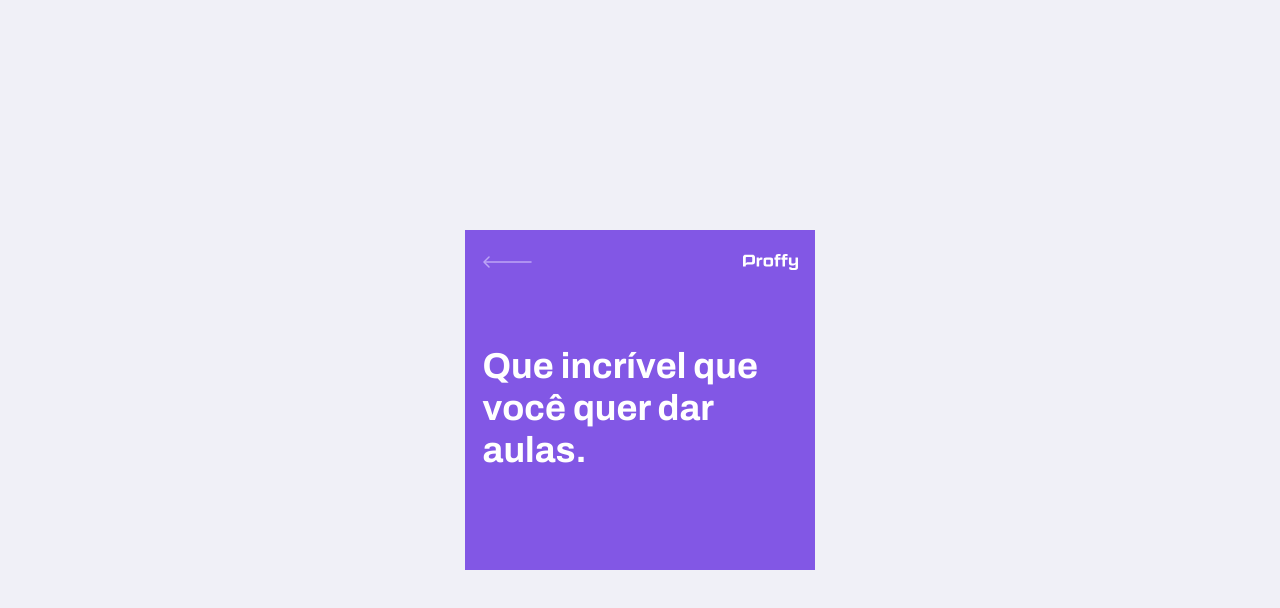
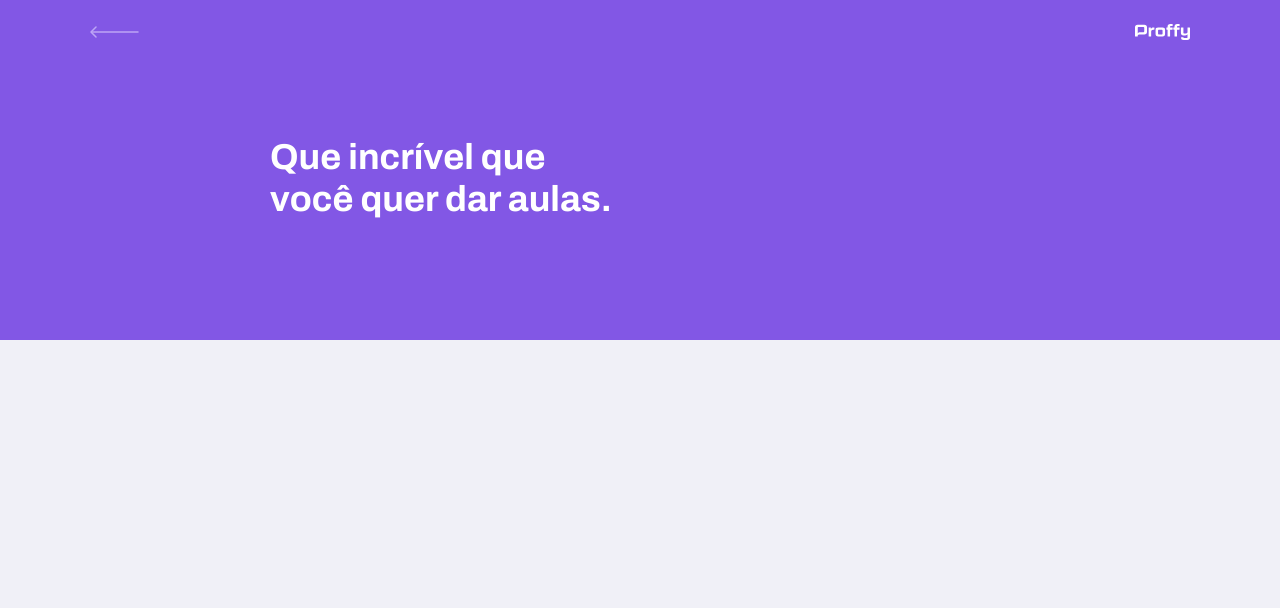
Before and after one commit to felipemjesus/proffy-web, a React (Create React App) app: page /give-classes in a window 1280 px wide. Shown: the top 608 px of the page. Built offline with nearby package versions, Linux system fonts and the light colour scheme.

Commit message:
Criando estilo para adequar o componente PageHeader

```diff
--- a/src/pages/TeacherForm/index.tsx
+++ b/src/pages/TeacherForm/index.tsx
@@ -2,9 +2,17 @@ import React from 'react';
 
 import PageHeader from '../../components/PageHeader';
 
+import './styles.css';
+
 function TeacherForm() {
   return (
-    <PageHeader title="Que incrível que você quer dar aulas." />
+    <div id="page-teacher-form" className="container">
+      <PageHeader title="Que incrível que você quer dar aulas." />
+
+      <main>
+
+      </main>
+    </div>
   );
 }
 
--- /dev/null
+++ b/src/pages/TeacherForm/styles.css
@@ -0,0 +1,21 @@
+#page-teacher-form {
+    width: 100vw;
+    height: 100vh;
+}
+
+#page-teacher-list main {
+    margin: 3.2rem auto;
+    width: 90%;
+}
+
+@media(min-width: 700px) {
+    #page-teacher-form {
+        max-width: 100%;
+    }
+
+    #page-teacher-list main {
+        padding: 3.2rem 0;
+        max-width: 740px;
+        margin: 0 auto;
+    }
+}
```
